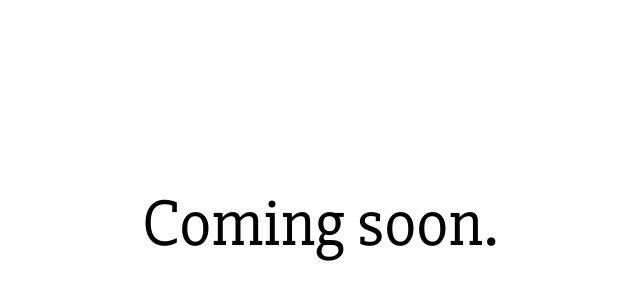
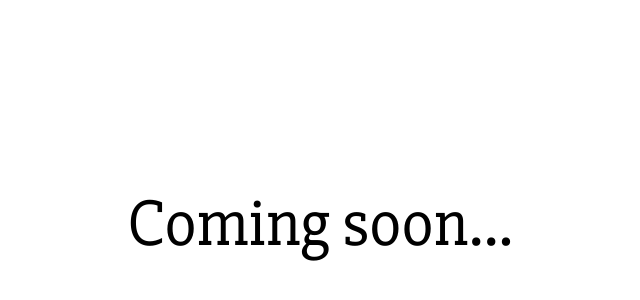
Before and after one commit to Abdelhamid1213/portfolio, a plain HTML site: page index.html in a window 1280 px wide. Shown: the part 176-476 px from the top of the page, without its empty margins (320-960 px from the left). Drawn offline with Linux system fonts and the light colour scheme.

Commit message:
Update index.html

```diff
--- a/index.html
+++ b/index.html
@@ -6,6 +6,6 @@
     <link href="style.css" rel="stylesheet">
 </head>
 <body>
-    <span>Coming soon.</span>
+    <span>Coming soon...</span>
 </body>
 </html>
```
